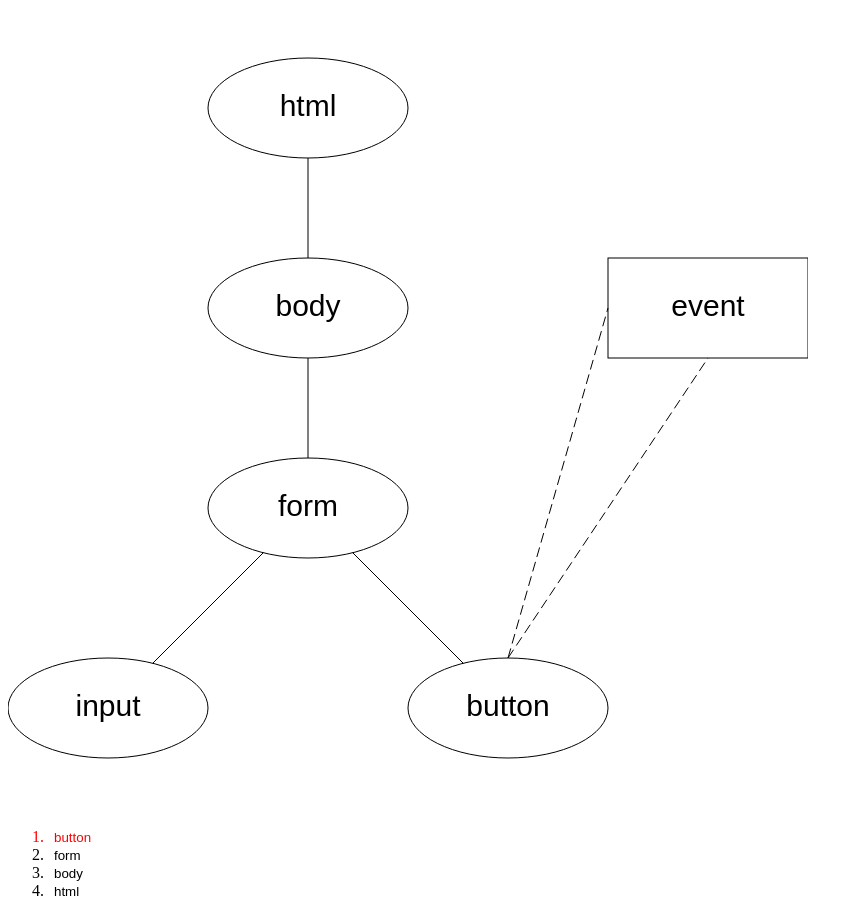
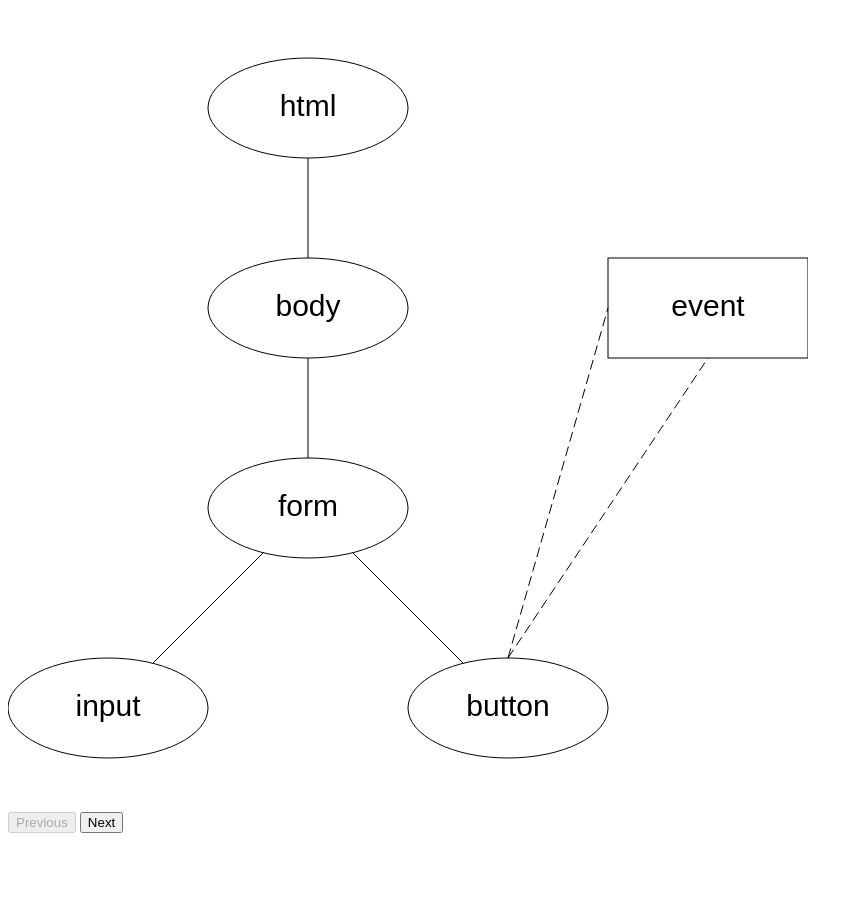
Before and after one commit to danrot/svelte-animation, a Svelte app: page / in a window 1280 px wide. Shown: the whole page, without its empty margins (0-863 px from the left). After the commit the page ends 841 px from the top, so only its background shows below. Built offline with nearby package versions, Linux system fonts and the light colour scheme; the HTML template or start-up script is replaced by a standard one.

Commit message:
Replace list for choosing current position with next and previous buttons

```diff
--- a/src/App.svelte
+++ b/src/App.svelte
@@ -26,10 +26,10 @@
     const buttonY = 700;
 
     const targetPositions = [
-        {name: "button", x: buttonX, y: buttonY - 50},
-        {name: "form", x: formX + 100, y: formY},
-        {name: "body", x: bodyX + 100, y: bodyY},
-        {name: "html", x: htmlX + 100, y: htmlY},
+        {x: buttonX, y: buttonY - 50},
+        {x: formX + 100, y: formY},
+        {x: bodyX + 100, y: bodyY},
+        {x: htmlX + 100, y: htmlY},
     ];
 
     const currentTargetX = tweened(targetPositions[0].x);
@@ -44,18 +44,6 @@
         currentTargetY.set(targetPositions[targetPositionIndex].y);
     }
 </script>
-
-<style>
-.highlighted {
-    color: red;
-}
-
-button {
-    border: 0;
-    background: transparent;
-    color: inherit;
-}
-</style>
 
 <svg width="800" height="800">
     <Line x1={htmlX} y1={htmlY} x2={bodyX} y2={bodyY} />
@@ -73,12 +61,7 @@ button {
     <Line label="currentTarget" style="dashed" x1={$currentTargetX} y1={$currentTargetY} x2={eventX - 100} y2={eventY} />
 </svg>
 
-<ol>
-    {#each targetPositions as targetPosition, index}
-    <li class:highlighted={targetPositionIndex === index}>
-        <button on:click={() => targetPositionIndex = index}>
-            {targetPosition.name}
-        </button>
-    </li>
-    {/each}
-</ol>
+<div>
+    <button disabled={targetPositionIndex <= 0} on:click={() => targetPositionIndex -= 1}>Previous</button>
+    <button disabled={targetPositionIndex >= targetPositionsLength - 1} on:click={() => targetPositionIndex += 1}>Next</button>
+</div>
```
